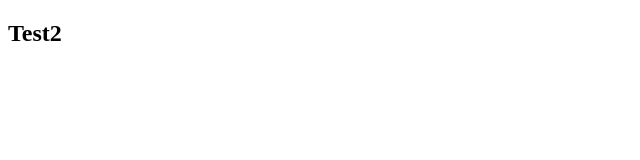
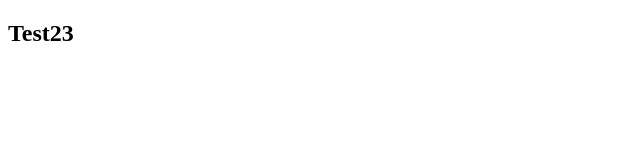
Before and after one commit to itzWhatsHisFace/testRepo, a plain HTML site: page test2.html in a window 1280 px wide. Shown: the full height of the page, 0-640 px from the left. Drawn offline with Linux system fonts and the light colour scheme.

Commit message:
newChanges

```diff
--- a/test2.html
+++ b/test2.html
@@ -6,6 +6,6 @@
     <title>Document</title>
 </head>
 <body>
-    <h2>Test2</h2>
+    <h2>Test23</h2>
 </body>
 </html>
```
